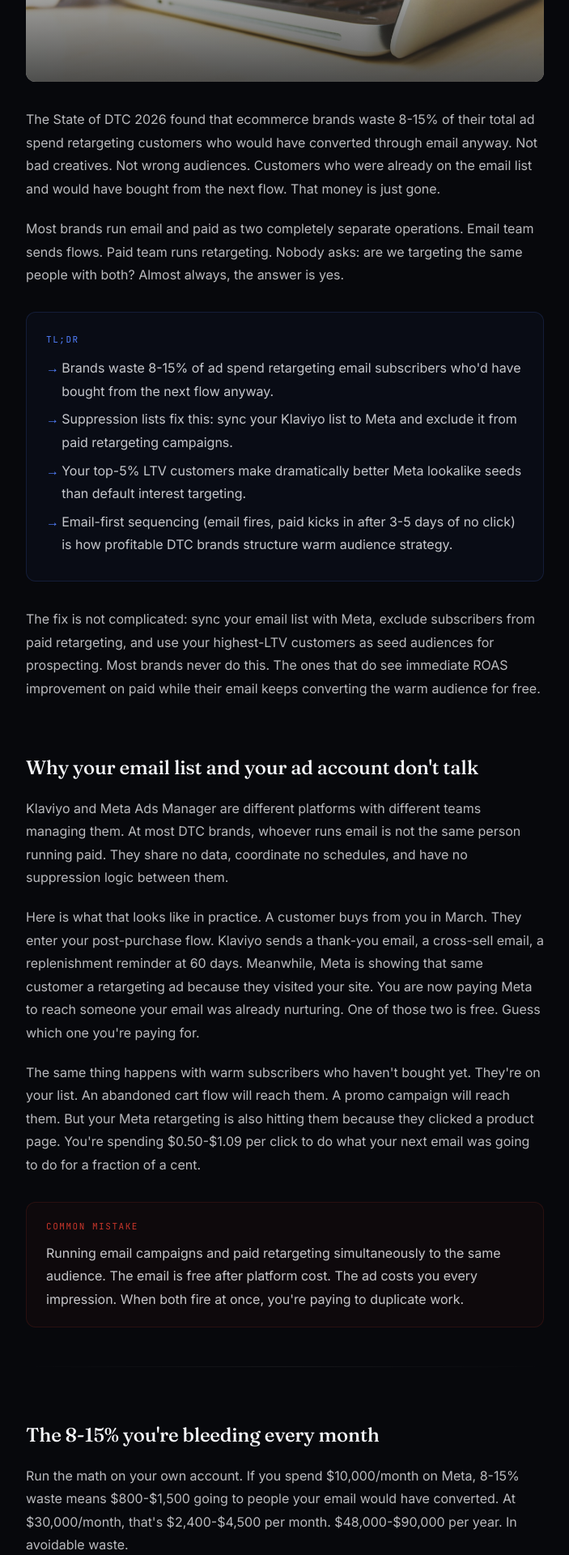
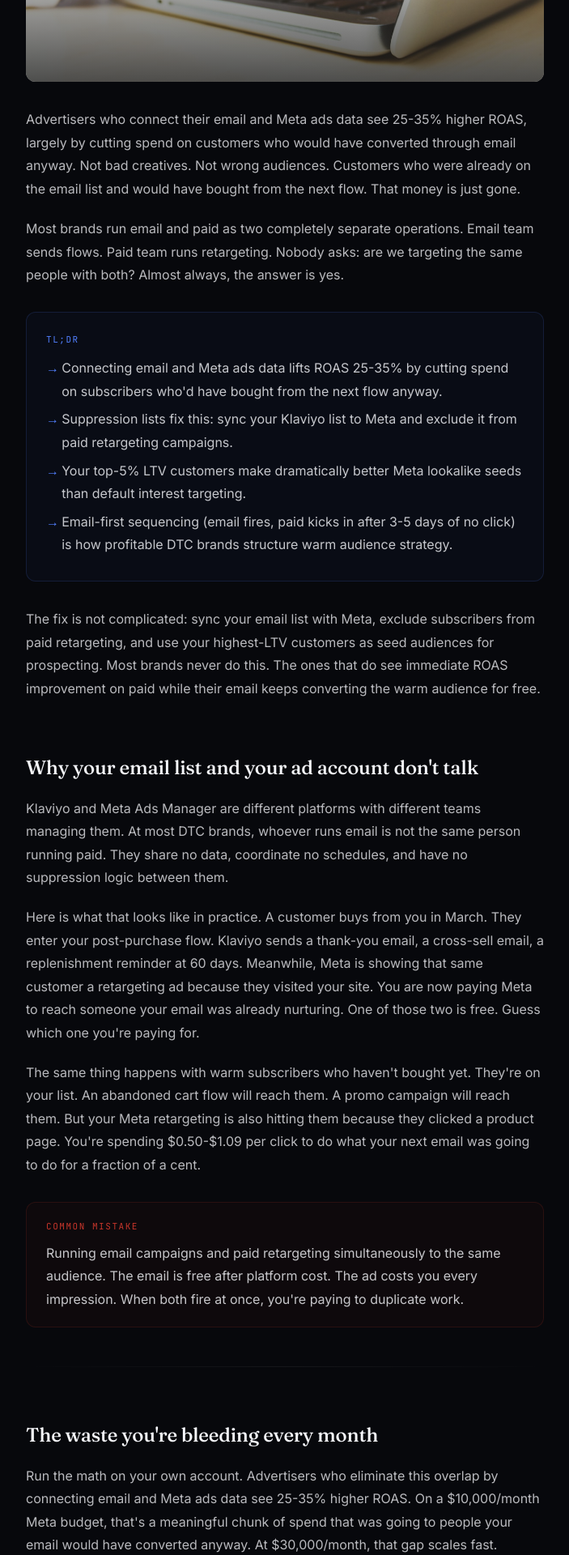
Before and after one commit to dustyboy-23/ventiscale-site, a Next.js app: page /blog/email-paid-coordination-gap-ecommerce in a window 1280 px wide. Shown: the part 680-2600 px from the top of the page at 81% size, without its empty margins (288-991 px from the left). Built offline with nearby package versions, Linux system fonts and the light colour scheme; no server answers.

Commit message:
Blog sweep 2A: verify-and-fix (batch 21 - final)

```diff
--- a/app/(marketing)/blog/email-paid-coordination-gap-ecommerce/page.tsx
+++ b/app/(marketing)/blog/email-paid-coordination-gap-ecommerce/page.tsx
@@ -7,12 +7,12 @@ export const metadata = {
   title:
     "Your email and your Meta ads aren't talking. You're paying for it. | Venti Scale",
   description:
-    "Brands waste 8-15% of ad spend retargeting subscribers their next email would have converted. Here's how to fix the Klaviyo-Meta sync.",
+    "Brands that connect email and Meta ad data see meaningfully higher ROAS by cutting wasted spend on subscribers their email would have converted anyway. Here's how to fix the Klaviyo-Meta sync.",
   openGraph: {
     title:
       "Your email and your Meta ads aren't talking. You're paying for it.",
     description:
-      "Brands waste 8-15% of ad spend retargeting subscribers their next email would have converted. Here's how to fix the Klaviyo-Meta sync.",
+      "Brands that connect email and Meta ad data see meaningfully higher ROAS by cutting wasted spend on subscribers their email would have converted anyway. Here's how to fix the Klaviyo-Meta sync.",
     url: "https://www.ventiscale.com/blog/email-paid-coordination-gap-ecommerce",
     type: "article",
     images: [
@@ -29,7 +29,7 @@ export const metadata = {
     title:
       "Your email and your Meta ads aren't talking. You're paying for it.",
     description:
-      "Brands waste 8-15% of ad spend retargeting subscribers their next email would have converted. Here's how to fix the Klaviyo-Meta sync.",
+      "Brands that connect email and Meta ad data see meaningfully higher ROAS by cutting wasted spend on subscribers their email would have converted anyway. Here's how to fix the Klaviyo-Meta sync.",
     images: [
       "https://www.ventiscale.com/blog/email-paid-coordination.jpg",
     ],
@@ -40,7 +40,7 @@ const SLUG = "email-paid-coordination-gap-ecommerce";
 const TITLE =
   "Your email and your Meta ads aren't talking. You're paying for it.";
 const DESCRIPTION =
-  "Brands waste 8-15% of ad spend retargeting subscribers their next email would have converted. Here's how to fix the Klaviyo-Meta sync.";
+  "Brands that connect email and Meta ad data see meaningfully higher ROAS by cutting wasted spend on subscribers their email would have converted anyway. Here's how to fix the Klaviyo-Meta sync.";
 const DATE = "2026-05-15";
 const IMAGE = "/blog/email-paid-coordination.jpg";
 const IMAGE_URL = `https://www.ventiscale.com${IMAGE}`;
@@ -52,7 +52,7 @@ const FAQ_DATA = [
   },
   {
     q: "How much ad spend do ecommerce brands waste by not suppressing email subscribers?",
-    a: "According to the State of DTC 2026 report, brands waste 8-15% of their total ad spend retargeting customers who would have converted through email anyway. On a $10,000/month ad budget that is $800-$1,500 in avoidable waste every single month.",
+    a: "Advertisers who connect their email and Meta ads data typically see 25-35% higher ROAS by eliminating wasted spend on customers already converting through email. On a $10,000/month ad budget, that gap is real money left on the table every single month.",
   },
   {
     q: "How do I sync my Klaviyo list with Meta ads for suppression?",
@@ -179,9 +179,9 @@ export default async function Post() {
 
         <div className="prose-blog">
           <p>
-            The State of DTC 2026 found that ecommerce brands waste 8-15% of
-            their total ad spend retargeting customers who would have converted
-            through email anyway. Not bad creatives. Not wrong audiences.
+            Advertisers who connect their email and Meta ads data see 25-35%
+            higher ROAS, largely by cutting spend on customers who would have
+            converted through email anyway. Not bad creatives. Not wrong audiences.
             Customers who were already on the email list and would have bought
             from the next flow. That money is just gone.
           </p>
@@ -196,8 +196,9 @@ export default async function Post() {
             <div className="callout-label">TL;DR</div>
             <ul>
               <li>
-                Brands waste 8-15% of ad spend retargeting email subscribers
-                who&apos;d have bought from the next flow anyway.
+                Connecting email and Meta ads data lifts ROAS 25-35% by
+                cutting spend on subscribers who&apos;d have bought from the
+                next flow anyway.
               </li>
               <li>
                 Suppression lists fix this: sync your Klaviyo list to Meta and
@@ -262,17 +263,18 @@ export default async function Post() {
 
           <hr className="blog-divider" />
 
-          <h2 id="the-bleed">The 8-15% you&apos;re bleeding every month</h2>
+          <h2 id="the-bleed">The waste you&apos;re bleeding every month</h2>
           <p>
-            Run the math on your own account. If you spend $10,000/month on
-            Meta, 8-15% waste means $800-$1,500 going to people your email
-            would have converted. At $30,000/month, that&apos;s $2,400-$4,500
-            per month. $48,000-$90,000 per year. In avoidable waste.
+            Run the math on your own account. Advertisers who eliminate this
+            overlap by connecting email and Meta ads data see 25-35% higher
+            ROAS. On a $10,000/month Meta budget, that&apos;s a meaningful
+            chunk of spend that was going to people your email would have
+            converted anyway. At $30,000/month, that gap scales fast.
           </p>
           <p>
             This number compounds with CAC. Average DTC CAC has increased 40%
             over the past two years. You&apos;re already paying more per
-            customer than you were in 2024. Burning 8-15% of that budget on
+            customer than you were in 2024. Burning budget on
             email-suppressible audiences makes the math worse. The only brands
             growing profitably right now are the ones squeezing waste out of
             every channel. This is one of the easiest places to squeeze.
@@ -280,9 +282,9 @@ export default async function Post() {
 
           <div className="blog-stat-row">
             <div className="blog-stat">
-              <div className="stat-number">8-15%</div>
+              <div className="stat-number">25-35%</div>
               <div className="stat-label">
-                of ad spend wasted on email-convertible audiences
+                Higher ROAS from connecting email + Meta ads data
               </div>
             </div>
             <div className="blog-stat">
@@ -475,7 +477,7 @@ export default async function Post() {
           </h2>
           <p>
             A brand spending $15,000/month on Meta with this coordination in
-            place recovers roughly $1,200-$2,250 in wasted spend in month one.
+            place sees ROAS improve meaningfully within the first month.
             That is not from running better ads. It is from stopping the
             bleed.
           </p>
```
